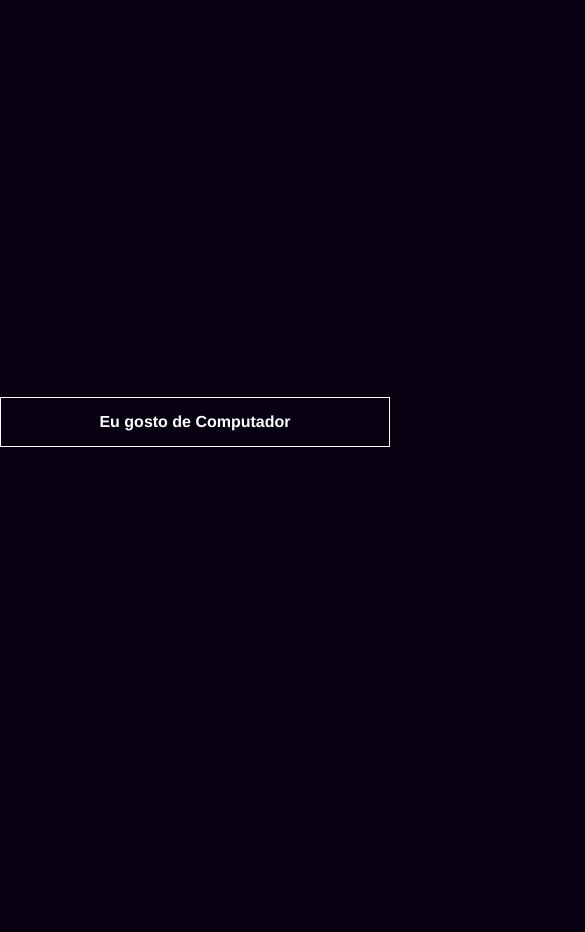
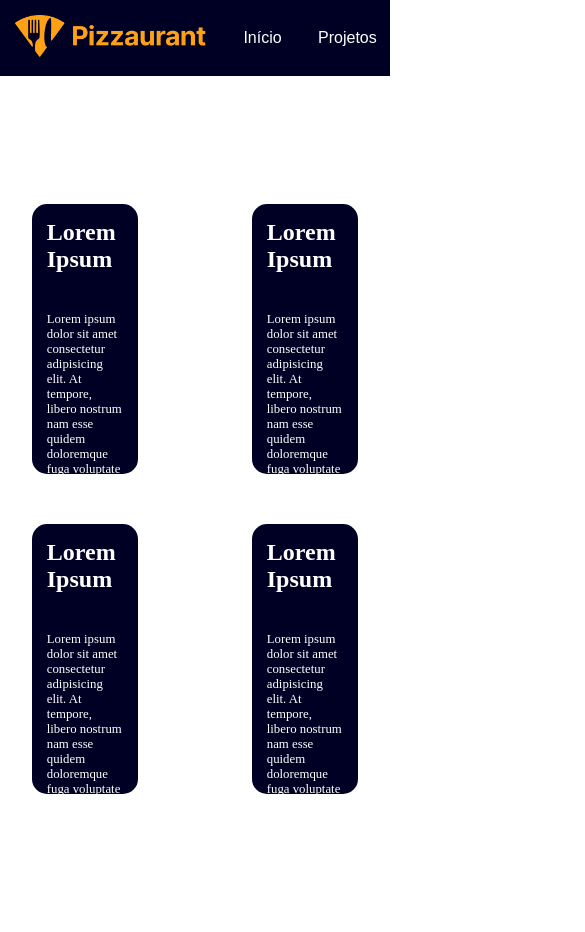
Before and after one commit to vtamorim/Projetos-FrontEnd, a plain HTML site: page Teste Responsividade/index.html in a window 390 px wide. Shown: the top 932 px of the page, 585 px wide, since content can reach past the window. Before the commit the page ends 844 px from the top, so only its background shows below. Drawn offline with Linux system fonts and the light colour scheme.

Commit message:
Melhorando na Responsividade

```diff
--- a/Teste Responsividade/index.html
+++ b/Teste Responsividade/index.html
@@ -8,7 +8,42 @@
 </head>
 <body>
 
-    <span id="textin">Eu gosto de computador</span>
+    <header>
+        <figure>
+        <img src="Group 14.png" alt="Logotipo icon" id="logotipo">
+    </figure>
+    <nav>
+        <ul>
+            <li>Início</li>
+            <li>Projetos</li>
+            <li>Cardápio</li>
+            <li>Contato</li>
+        </ul>
+    </nav>
+    </header>
+    <main>
+        <div>
+            <h1>Lorem Ipsum</h1>
+            <p>Lorem ipsum dolor sit amet consectetur adipisicing elit. At tempore, libero nostrum nam esse quidem doloremque fuga voluptate excepturi amet praesentium architecto facilis delectus labore possimus nemo, eveniet pariatur ducimus.</p>
+        </div>
+
+        <div>
+            <h1>Lorem Ipsum</h1>
+            <p>Lorem ipsum dolor sit amet consectetur adipisicing elit. At tempore, libero nostrum nam esse quidem doloremque fuga voluptate excepturi amet praesentium architecto facilis delectus labore possimus nemo, eveniet pariatur ducimus.</p>
+        </div>
+
+        <div>
+            <h1>Lorem Ipsum</h1>
+            <p>Lorem ipsum dolor sit amet consectetur adipisicing elit. At tempore, libero nostrum nam esse quidem doloremque fuga voluptate excepturi amet praesentium architecto facilis delectus labore possimus nemo, eveniet pariatur ducimus.</p>
+        </div>
+
+        <div>
+            <h1>Lorem Ipsum</h1>
+            <p>Lorem ipsum dolor sit amet consectetur adipisicing elit. At tempore, libero nostrum nam esse quidem doloremque fuga voluptate excepturi amet praesentium architecto facilis delectus labore possimus nemo, eveniet pariatur ducimus.</p>
+        </div>
+
+
+    </main>
 
 
 
--- a/Teste Responsividade/main.css
+++ b/Teste Responsividade/main.css
@@ -1,28 +1,72 @@
 *{
-    margin: 0;
+    margin:  0;
     padding: 0;
 }
-body{
-    height: 100vh;
+
+header{
+    background-color: rgb(0, 0, 36);
     display: flex;
-    justify-content: center;
+    color: white;
+    padding: 15px;
+    box-sizing: border-box;
+    justify-content:space-evenly;
+}
+header figure img{
+    width: 12em;
+}
+header>nav>ul{
+    list-style-type: none;
+    display: flex;
     align-items: center;
-    background-color: rgb(6, 0, 17);
+    justify-content: space-evenly;
+    height: 100%;
+    font-family: Arial, Helvetica, sans-serif;
+    width: 25em ;
 }
-span{
-    background-color: transparent;
-    border: 1px solid white;
-    height: 3em;
-    width: 100%;
-    display: flex;
-    justify-content: center;
-    align-items: center;
+main{
+    display: grid;
+    grid-template-rows: auto;
+    grid-template-columns: 1fr 1fr ;
+    place-items: center;
+    gap: 50px;
+    padding-top: 8em;
+}
+main>div{
+    height: 15em;
+    width: 25%;
     color: white;
-    font-weight: bold;
-    font-family: 'Franklin Gothic Medium', 'Arial Narrow', Arial, sans-serif;
+    border-radius: 15px;
+    background-color: rgb(0, 0, 36);
+    padding: 15px;
+
 }
-@media only screen and (max-width: 320px) {
-    body{
-        background-color: pink;
+@media only screen and (max-width: 1440px) {
+    p{
+        font-size: 0.9em;
     }
 }
+@media only screen and (max-width: 1024px) {
+    h1{
+        font-size: 1.5em;
+    }
+    p{
+        margin-top: 5%;
+        font-size: 1em;
+    }
+    main>div{
+        width: 35%;
+    }
+}
+@media only screen and (max-width: 768px) {
+    p{
+        margin-top: 3em;
+        font-size: 0.8em;
+    }
+    main>div{
+        width: 45%;
+    }
+
+  }
+@media only screen and (max-width: 425px) {
+
+  }
--- a/Teste Responsividade/resp.js
+++ b/Teste Responsividade/resp.js
@@ -1,9 +1,10 @@
-textin = document.getElementById("textin")
+const textin = document.getElementById("textin")
 
+const logotipo =  document.getElementById("logotipo")
 
-if(window.matchMedia("(max-width: 320px)").matches){
-    textin.textContent = "Eu gosto de 💻"
+window.addEventListener("resize", () => {
+    if ( window.innerWidth == 425){
+    logotipo.src = "Subtract.svg"
+
 }
-else{
-    textin.textContent = "Eu gosto de Computador"
-}
+  });
```
Also changed, not shown: Teste Responsividade/Group 14.png (added), Teste Responsividade/Subtract.svg (added).
